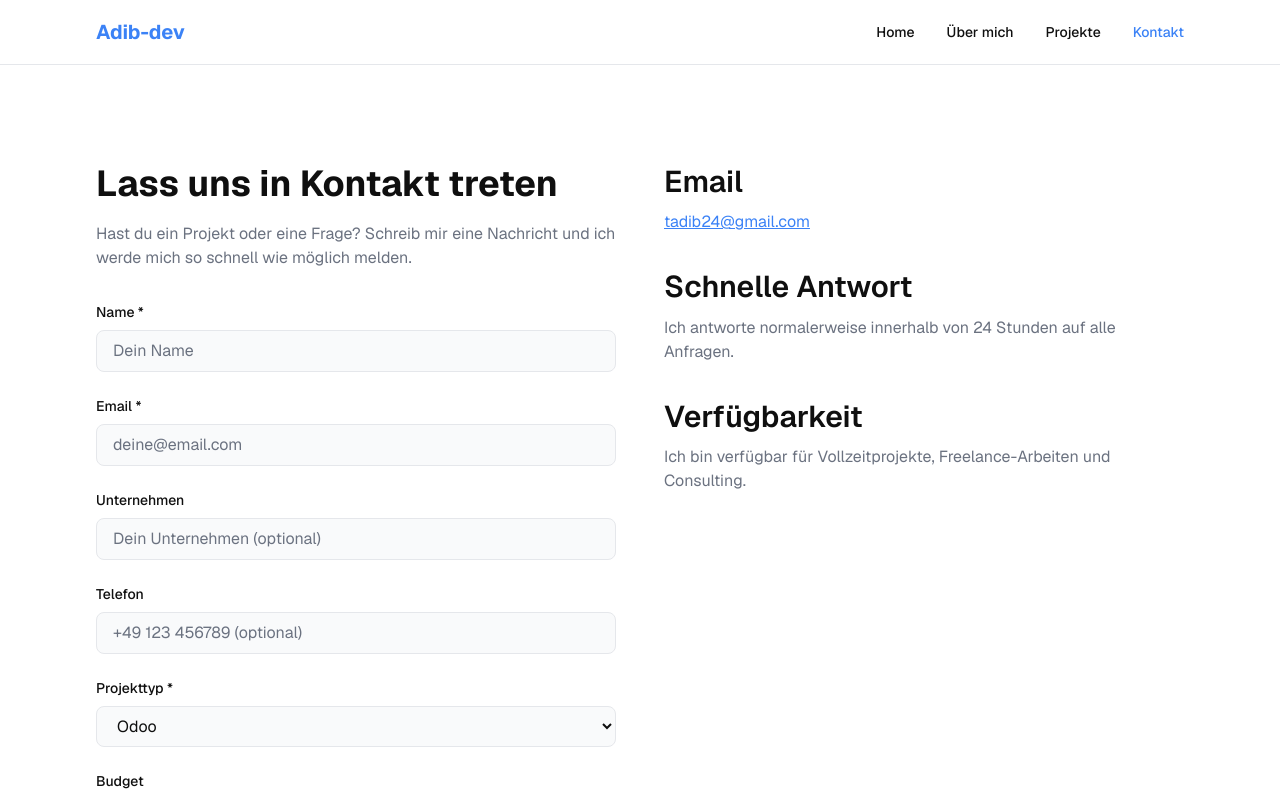
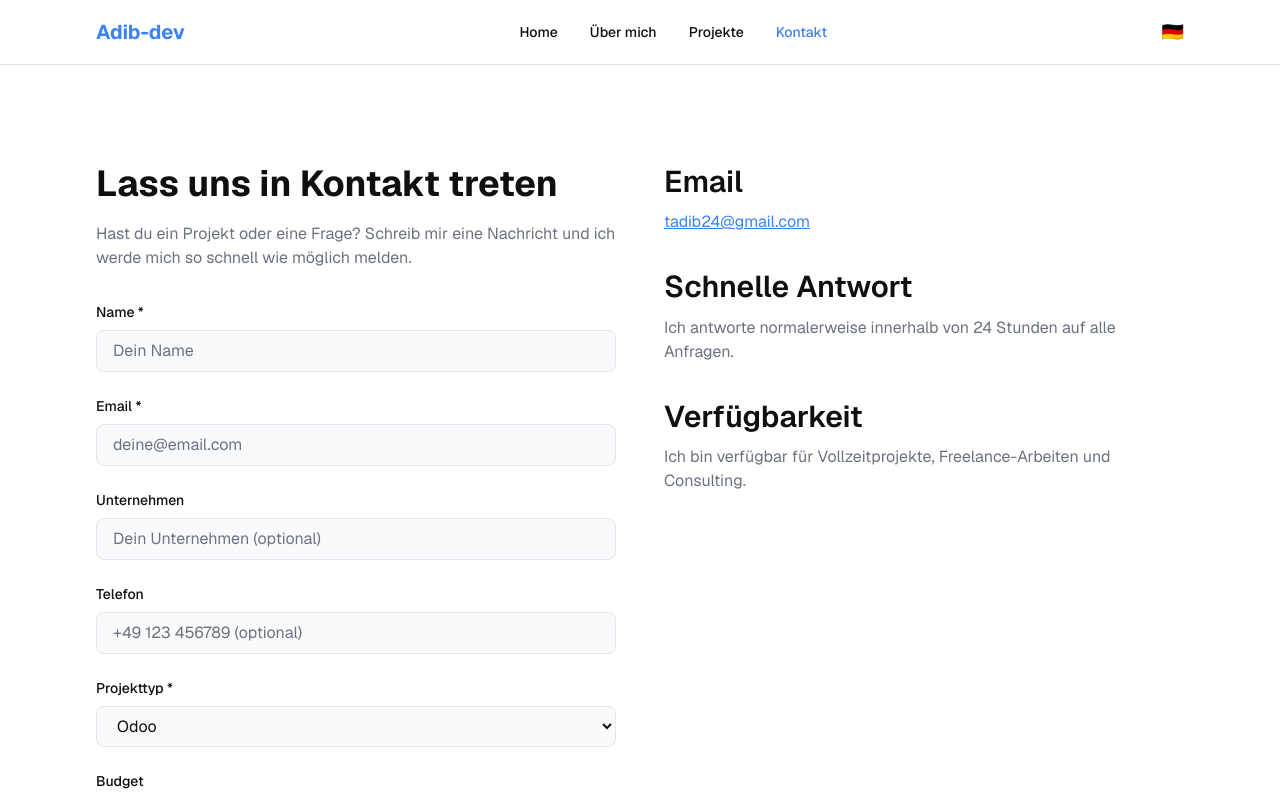
Before and after one commit to adibo32/django-portfolio, a Next.js app in the folder frontend/: page /contact in a window 1280 px wide. Shown: the top 797 px of the page. Built offline with nearby package versions, Linux system fonts and the light colour scheme.

Commit message:
Implement language selector in Navbar
Added a language selector to the Navbar component with options for German, English, Arabic, and French.

```diff
--- a/frontend/components/Navbar.tsx
+++ b/frontend/components/Navbar.tsx
@@ -16,6 +16,15 @@ export function Navbar() {
     { label: "Projekte", href: "/projects" },
     { label: "Kontakt", href: "/contact" },
   ];
+  const languages = [
+    { code: "de", name: "Deutsch", flag: "🇩🇪" },
+    { code: "en", name: "English", flag: "🇬🇧" },
+    { code: "ar", name: "العربية", flag: "🇸🇦" },
+    { code: "fr", name: "Français", flag: "🇫🇷" },
+  ];
+
+  const [currentLang, setCurrentLang] = useState("de");
+  const [showLangMenu, setShowLangMenu] = useState(false);
 
   const isActive = (href: string) => {
     if (href === "/") return pathname === "/";
@@ -49,6 +58,33 @@ export function Navbar() {
             </Link>
           ))}
         </div>
+                  {/* Language Selector */}
+          <div className="relative">
+            <button
+              onClick={() => setShowLangMenu(!showLangMenu)}
+              className="text-lg hover:text-accent transition-colors"
+              title="Sprache wechseln"
+            >
+              {languages.find(l => l.code === currentLang)?.flag}
+            </button>
+            {showLangMenu && (
+              <div className="absolute right-0 mt-2 w-40 bg-surface border border-border rounded-lg shadow-lg z-50">
+                {languages.map((lang) => (
+                  <button
+                    key={lang.code}
+                    onClick={() => {
+                      setCurrentLang(lang.code);
+                      setShowLangMenu(false);
+                    }}
+                    className="w-full text-left px-4 py-2 hover:bg-background transition-colors flex items-center gap-2"
+                  >
+                    <span>{lang.flag}</span>
+                    <span className="text-sm">{lang.name}</span>
+                  </button>
+                ))}
+              </div>
+            )}
+          </div>
 
         {/* Mobile Menu Button */}
         <button
```
